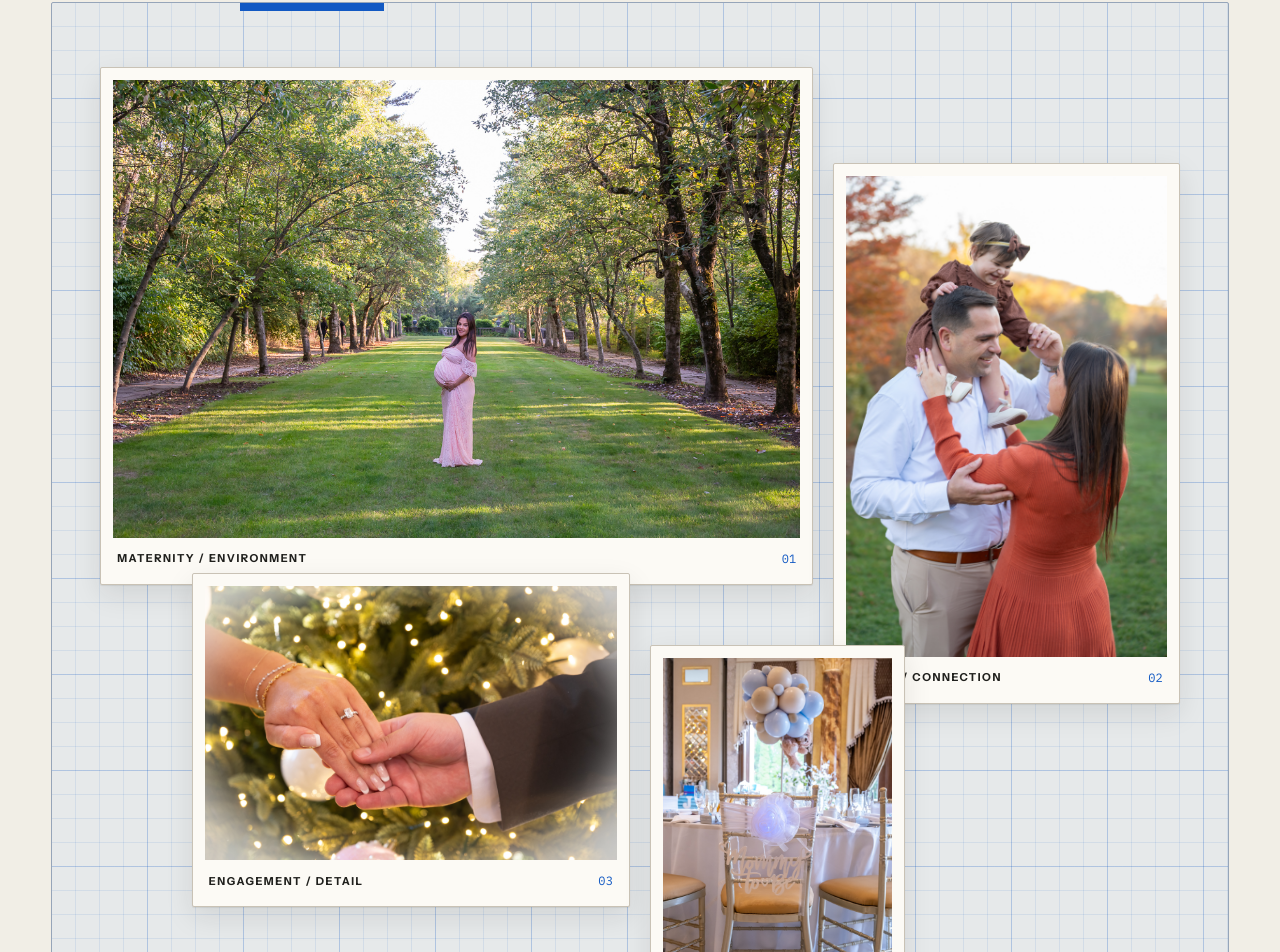
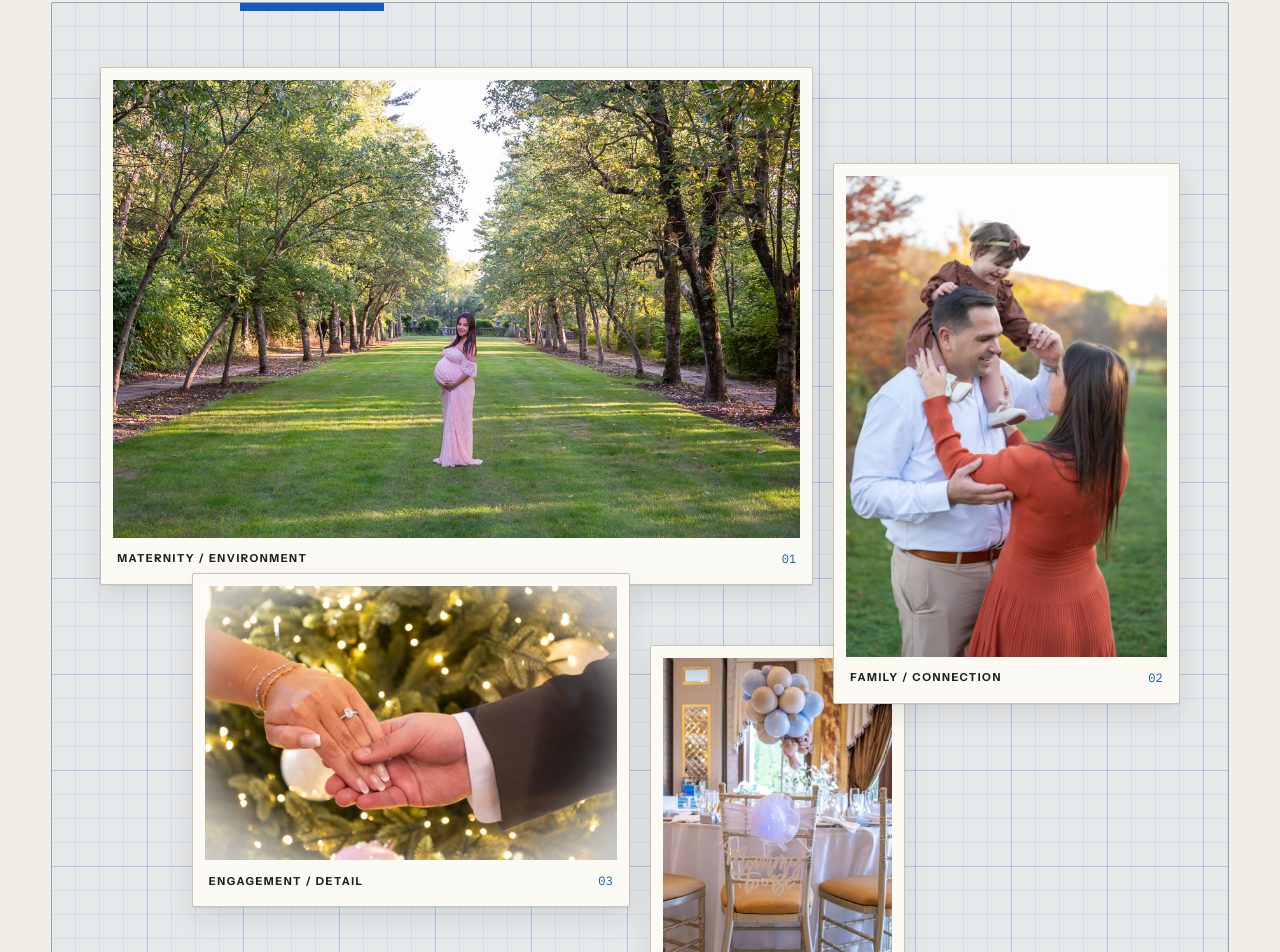
Before and after one commit to parfuso-pvs/portfolio, a Next.js app: page /work/iffers-pictures in a window 1280 px wide. Shown: the part 5223-6175 px from the top of the page. Built offline with nearby package versions, Linux system fonts and the light colour scheme.

Commit message:
fix(PORT-602): preserve gallery caption stacking

```diff
--- a/src/components/case-study/iffers-pictures-media.tsx
+++ b/src/components/case-study/iffers-pictures-media.tsx
@@ -4,7 +4,7 @@ import { iffersPicturesMedia } from "@/content/case-studies/iffers-pictures-medi
 
 const layoutClasses = {
   maternity: "lg:col-span-8 lg:row-start-1",
-  family: "lg:col-span-4 lg:col-start-9 lg:row-span-2 lg:row-start-1 lg:mt-24",
+  family: "lg:z-10 lg:col-span-4 lg:col-start-9 lg:row-span-2 lg:row-start-1 lg:mt-24",
   engagement: "lg:col-span-5 lg:col-start-2 lg:row-start-2 lg:-mt-8",
   event: "lg:col-span-3 lg:col-start-7 lg:row-start-2 lg:mt-10",
 } as const;
```
Also changed, not shown: 1 other file (tests, documents, lock files or other folders).
